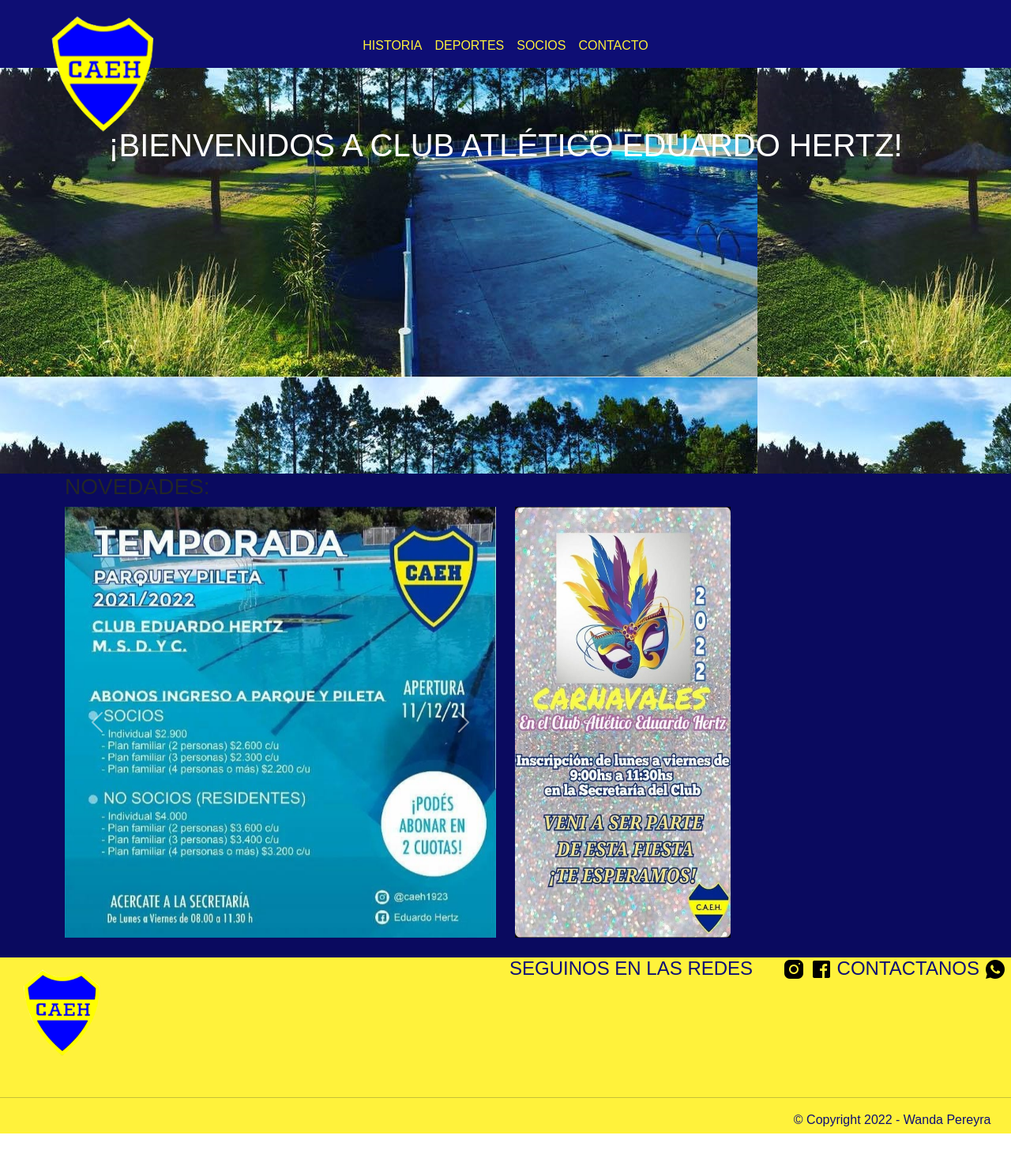
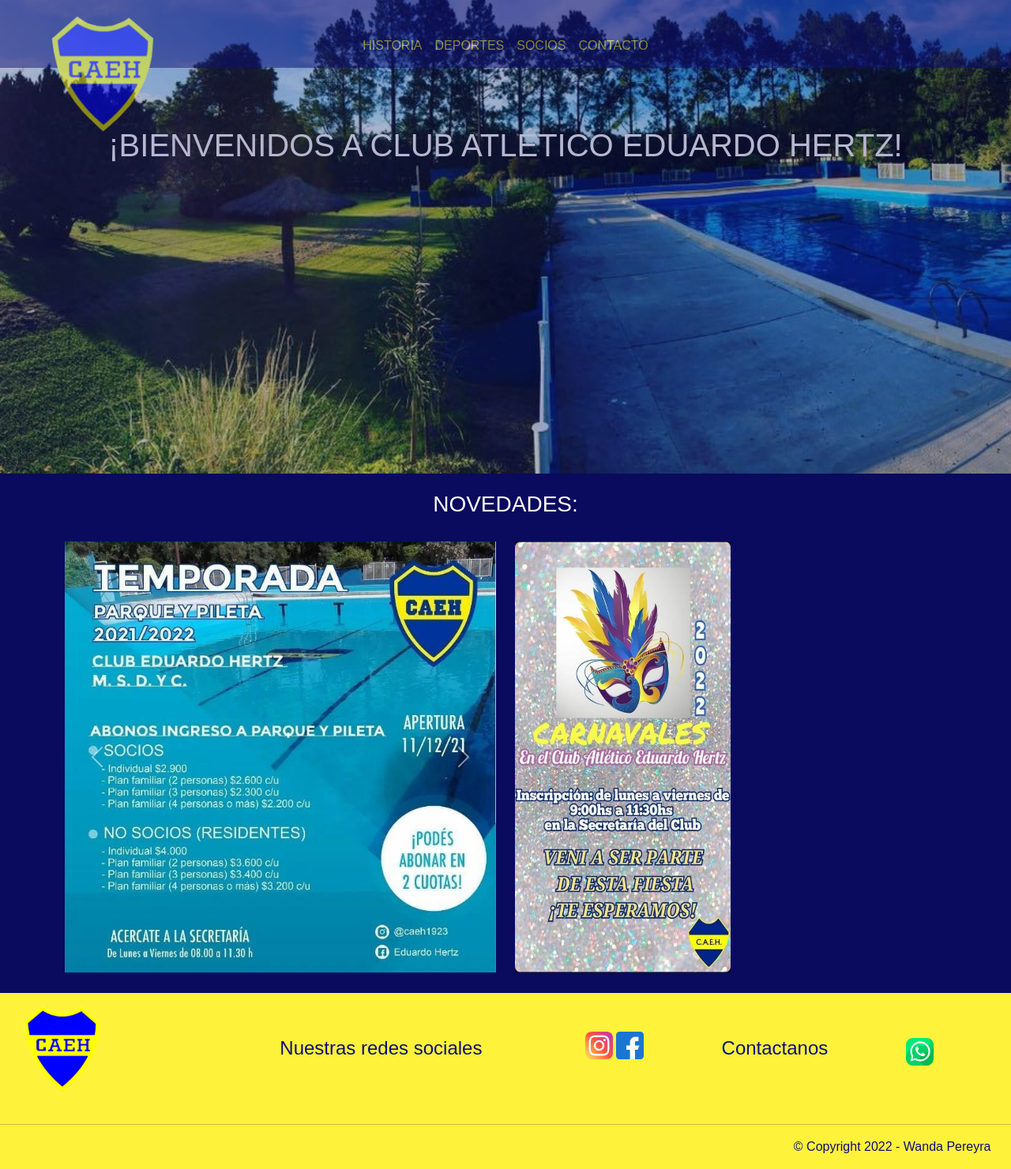
Before and after one commit to wandapereyra/caeh-sass, a website: page index.html in a window 1280 px wide. Shown: the whole page at 79% size. Before the commit the page ends 1447 px from the top, so only its background shows below. Drawn offline with nearby package versions, Linux system fonts and the light colour scheme.

Commit message:
mejoré index, footer´y menú de nav

```diff
--- a/index.html
+++ b/index.html
@@ -12,7 +12,7 @@
     <body>
         <header>
             <div>
-                <a class="navbar-brand" href="#">
+                <a class="navbar-brand" href="index.html">
                     <img src="./img/Logo png.png" class="logo" alt="" height="200px">
                 </a>
             </div>
@@ -86,17 +86,17 @@
                    <img src="./img/Logo png.png" alt="" height="150px">
                </a>
                <section class="pieFlex" class="item-s">
-                  <h4>SEGUINOS EN LAS REDES</h4>
+                  <h4>Nuestras redes sociales</h4>
                      <ul>
                          <li>
-                            <a href="https://www.instagram.com/caeh1923/" target="_blank"><img src="./img/icons8-instagram-30.png" alt="instagram"></a>
+                            <a href="https://www.instagram.com/caeh1923/" target="_blank"><img src="./img/instagram.png" alt="instagram" height="35vh"></a>
                          </li>
                          <li>
-                            <a href="https://www.facebook.com/eduardo.hertz.9" target="_blank"><img src="./img/icons8-facebook-30.png" alt="facebook"></a>
+                            <a href="https://www.facebook.com/eduardo.hertz.9" target="_blank"><img src="./img/facebook.png" alt="facebook" height="35vh"></a>
                          </li>
                      </ul>
-                  <h4>CONTACTANOS</h4>
-                    <a href="https://wa.me/5493464585111" target="_blank"><img src="./img/icons8-whatsapp-30.png" alt="Whatsapp"></a>
+                  <h4>Contactanos</h4>
+                    <a href="https://wa.me/5493464585111" target="_blank"><img src="./img/whatsapp.png" alt="Whatsapp" height="35vh"></a>
                </section>
                <section class="item-p">
                   <hr>
--- a/scss/_general.scss
+++ b/scss/_general.scss
@@ -19,6 +19,8 @@
     position: fixed;
     z-index: 9999;
     width: 100%;
+    opacity: 50%;
+
 }
 
 .logo{
@@ -32,7 +34,6 @@
     &:hover{
         height: 250px;
     }
-
 }
 
 .container-fluid{
@@ -47,7 +48,6 @@
 
 footer{
     background-color: $amarillo;
-    padding-top: 0;
 
     p {
         text-align: end;
@@ -61,10 +61,10 @@
 }
 
 .pieFlex{
-    /*flex*/
-    display: flex;
-    flex-direction: row;
-    justify-content: space-evenly;
+   display: flex;
+   align-items: center;
+   justify-content: space-evenly;
+
 
     li{
         display: inline-block;
--- a/scss/_grillas.scss
+++ b/scss/_grillas.scss
@@ -3,8 +3,8 @@
     grid-template-areas:
     "item-l item-s"
     "item-p item-p";
-    grid-template-columns: 50% auto;
-    grid-template-rows: 72% auto;
+    grid-template-columns: 20% auto;
+
 
     .item-l{
         grid-area: item-l;
@@ -12,7 +12,6 @@
 
     .item-s{
         grid-area: item-s;
-        padding-right: 10%;
     }
 
     .item-p{
--- a/scss/_index.scss
+++ b/scss/_index.scss
@@ -5,9 +5,11 @@
 
 .portada{
     background-image: url(../img/collage.jpg);
-    color: $blanco;
-    width: 100%;
     height: 75vh;
+    background-repeat:no-repeat;
+    background-position: 100%;
+    background-size: 100%;
+    opacity: 70%;
 
     /*flex*/
     display: flex;
@@ -15,6 +17,8 @@
 
     h1{
         padding-top: 20vh;
+        color: $blanco;
+        opacity: 100%;
 
         /*animaciones*/
         animation-duration: 5s;
@@ -29,6 +33,9 @@
             }
         }
     }
+}
+
+.container{
 
     h3{
         color: $blanco;
```
Also changed, not shown: css/destino.css, img/facebook.png (added), img/instagram.png (added), img/whatsapp.png (added).
